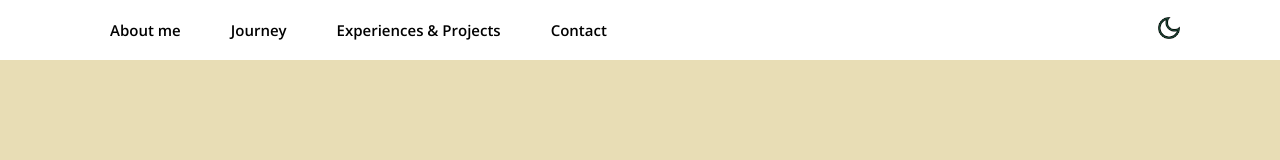
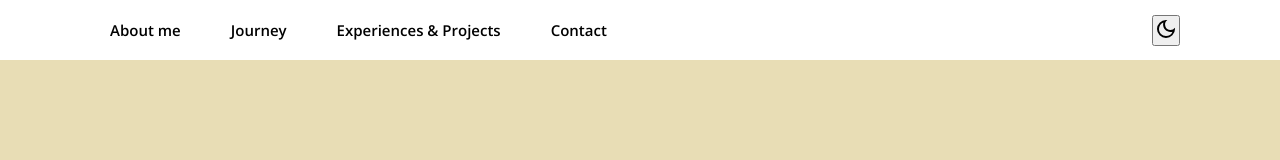
Before and after one commit to cihangiracikgoz/my_personal_web, a React (Vite) app: page / in a window 1280 px wide. Shown: the top 160 px of the page. Built offline with nearby package versions, Linux system fonts and the light colour scheme.

Commit message:
Started working on dark mode

```diff
--- a/package.json
+++ b/package.json
@@ -11,7 +11,8 @@
   },
   "dependencies": {
     "react": "^19.1.1",
-    "react-dom": "^19.1.1"
+    "react-dom": "^19.1.1",
+    "react-icons": "^5.5.0"
   },
   "devDependencies": {
     "@eslint/js": "^9.36.0",
--- a/src/components/Header/Header.css
+++ b/src/components/Header/Header.css
@@ -26,15 +26,3 @@
     color: #E8DDB5;
     cursor: pointer;
 }
-
-.dark-mode-icon {
-    width: 22px;
-    height: 22px;
-    cursor: pointer;
-}
-
-.dark-mode-icon img {
-    width: 100%;
-    height: 100%;
-    color: #554242;
-}
--- a/src/components/Header/Header.tsx
+++ b/src/components/Header/Header.tsx
@@ -1,12 +1,27 @@
-import { type JSX } from "react";
-import darkModeLogo from "../../assets/logos/dark-mode-icon.png";
+import { useEffect, useState, type JSX } from "react";
+import { MdOutlineDarkMode, MdOutlineLightMode } from "react-icons/md";
 import "./Header.css";
 
 export default function Header(): JSX.Element {
+  const [darkMode, setDarkMode] = useState(false);
+
+  const handleToggle = () => {
+    setDarkMode((prev) => !prev);
+  };
+
+  useEffect(() => {
+    const body = document.body;
+    if (darkMode) {
+      body.classList.add("dark-mode");
+    } else {
+      body.classList.remove("dark-mode");
+    }
+  }, [darkMode]);
+
   return (
     <header className="header">
-        <Navbar />
-        <DarkModeToggle />
+      <Navbar />
+      <DarkModeToggle darkMode={darkMode} onToggle={handleToggle} />
     </header>
   );
 }
@@ -22,12 +37,10 @@ function Navbar(): JSX.Element {
     );
 }
 
-function DarkModeToggle(): JSX.Element {
+function DarkModeToggle({darkMode, onToggle}: {darkMode: boolean; onToggle: () => void;}): JSX.Element {
   return (
-    <div className="dark-mode-toggle">
-        <img src={darkModeLogo}
-        alt="Dark Mode Toggle"
-        className="dark-mode-icon" />
-    </div>
+    <button type="button" className="dark-mode-toggle" onClick={onToggle} aria-label={darkMode ? "Light Mode" : "Dark Mode"}>
+      {darkMode ? <MdOutlineLightMode size={24} /> : <MdOutlineDarkMode size={24} />}
+    </button>
   );
 }
```
Also changed, not shown: src/index.css (line endings or trailing spaces), 1 other file (tests, documents, lock files or other folders).
